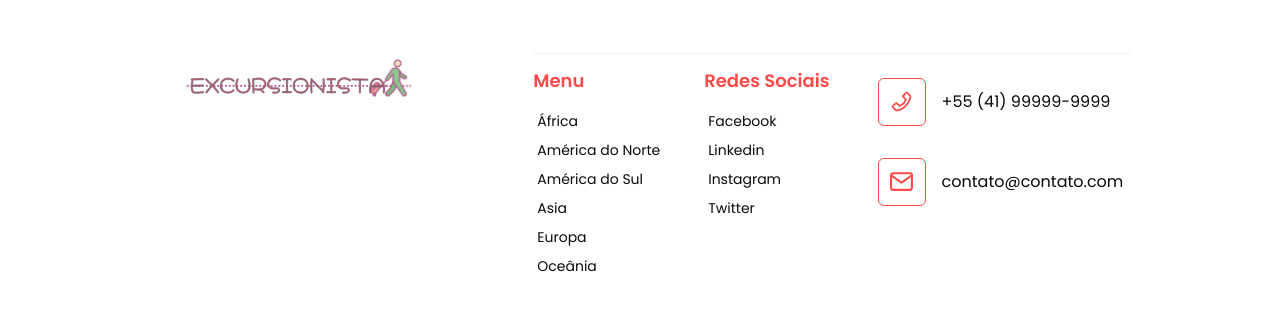
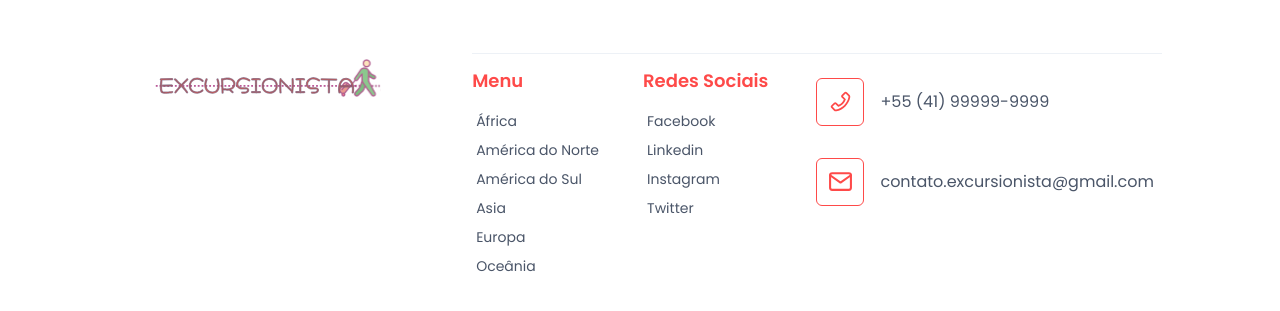
Before and after one commit to ManuCoutinho/excursionista, a Next.js app: page / in a window 1280 px wide. Shown: the part 1436-1747 px from the top of the page. Built offline with nearby package versions, Linux system fonts and the light colour scheme.

Commit message:
:art: adjust color on dark mode

```diff
--- a/src/components/Footer/Contacts.tsx
+++ b/src/components/Footer/Contacts.tsx
@@ -4,7 +4,7 @@ import { FiMail } from 'react-icons/fi';
 
 export function Contacts() {
   return (
-    <VStack display='flex' justify='center' alignSelf='flex-start' spacing={4}>
+    <VStack display='flex' justify='center' alignSelf='flex-start' spacing={4} color='gray.600'>
       <HStack spacing={4} p={2} display='flex' alignSelf='flex-start'>
         <IconButton
           colorScheme='purple'
@@ -27,7 +27,7 @@ export function Contacts() {
           size='lg'
           variant='outline'
         />
-        <Text>contato@contato.com</Text>
+        <Text>contato.excursionista@gmail.com</Text>
       </HStack>
     </VStack>
   );
--- a/src/components/Footer/MenuList.tsx
+++ b/src/components/Footer/MenuList.tsx
@@ -17,7 +17,7 @@ export function MenuList({ menuItem, text }: MenuItemProps) {
       <Heading fontSize='lg' fontWeight='semibold' color='red.600' mb={4}>
         {text}
       </Heading>
-      <List fontSize='sm'>
+      <List fontSize='sm' color='gray.600'>
         {menuItem.map((item) => (
           <Link href={item.url} key={item.id}>
             <a>
--- a/src/components/Header/ToggleColor.tsx
+++ b/src/components/Header/ToggleColor.tsx
@@ -13,6 +13,7 @@ export function ToggleColor() {
         }
         aria-label='change color'
         p={4}
+        bg='transparent'
         variant='unstyled'
         color='purple.300'
         _hover={{
--- a/src/components/Header/index.tsx
+++ b/src/components/Header/index.tsx
@@ -1,10 +1,11 @@
-import { Box, IconButton, Flex } from '@chakra-ui/react';
+import { Box, Flex, useColorModeValue } from '@chakra-ui/react';
 
 import { Logo } from './Logo';
 import { NavButton } from './NavButton';
 import { ToggleColor } from './ToggleColor';
 
 export const Header: React.FC = () => {
+  const color = useColorModeValue('gray.50', 'gray.800');
   return (
     <Flex
       as='header'
@@ -12,7 +13,7 @@ export const Header: React.FC = () => {
       p={4}
       pos='fixed'
       w='100%'
-      bgColor='gray.50'
+      bgColor={color}
       zIndex={1}
       boxShadow='md'>
       <NavButton />
--- a/src/styles/theme.ts
+++ b/src/styles/theme.ts
@@ -14,6 +14,7 @@ const styles = {
     }
   })
 };
+
 const baseTheme = {
   colors: {
     gray: {
@@ -40,4 +41,4 @@ const baseTheme = {
   }
 };
 
-export const theme = extendTheme(baseTheme, config);
+export const theme = extendTheme(styles, baseTheme, config);
```
